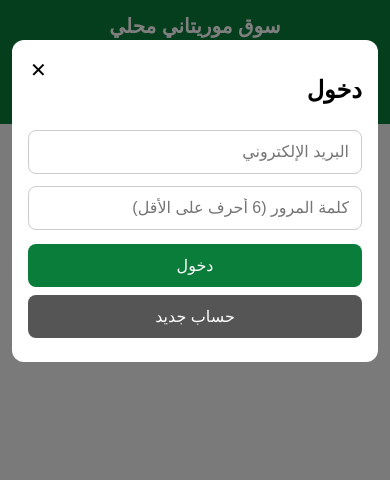
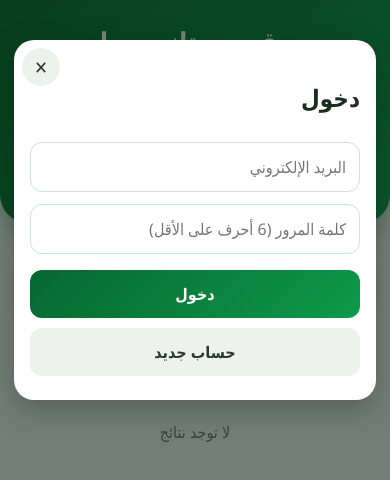
Before and after one commit to sidi506/sidi506.github.io, a plain HTML site: page index.html in a window 390 px wide. Both pictures are taken after a click on the button "دخول". Drawn offline with nearby package versions, Linux system fonts and the light colour scheme; no server answers.

Commit message:
Refactor HTML and CSS for better layout and styling
Updated styles and structure for improved design and responsiveness.

```diff
--- a/index.html
+++ b/index.html
@@ -1,41 +1,54 @@
 <!DOCTYPE html>
 <html lang="ar" dir="rtl">
 <head>
-  <link rel="manifest" href="manifest.json">
-<link rel="icon" href="icon.svg">
-<script>if('serviceWorker' in navigator){navigator.serviceWorker.register('sw.js');}</script>
 <meta charset="UTF-8">
 <meta name="viewport" content="width=device-width, initial-scale=1">
 <meta name="theme-color" content="#0a7d3b">
 <title>سوق موريتاني</title>
+<link rel="manifest" href="manifest.json">
+<link rel="icon" href="icon.svg">
+<script>if('serviceWorker' in navigator){navigator.serviceWorker.register('sw.js');}</script>
 <style>
-*{box-sizing:border-box}
-body{font-family:sans-serif;margin:0;background:#f4f4f4}
-header{background:#0a7d3b;color:#fff;padding:14px;text-align:center}
-header h1{margin:0 0 10px;font-size:20px}
-.bar{margin-top:8px}
-.bar button{background:#fff;color:#0a7d3b;border:0;padding:6px 12px;border-radius:6px;margin:0 3px;font-weight:bold}
-.tools{padding:12px}
-#search,#city{width:100%;padding:12px;border:1px solid #ccc;border-radius:8px;font-size:16px;background:#fff}
-#city{margin-top:8px}
-.cats{margin-top:10px;overflow-x:auto;white-space:nowrap}
-.cats button{border:1px solid #0a7d3b;background:#fff;color:#0a7d3b;padding:6px 14px;border-radius:20px;margin:0 3px}
-.cats button.on{background:#0a7d3b;color:#fff}
-.item{background:#fff;margin:12px;padding:14px;border-radius:10px}
-.item img{width:100%;height:180px;object-fit:cover;border-radius:8px;margin-bottom:8px;background:#ddd}
-.item h3{margin:0 0 6px}
-.place{color:#555;font-size:14px;margin:6px 0}
-.price{color:#0a7d3b;font-weight:bold}
-a.btn{display:inline-block;margin:10px 4px 0 0;background:#25d366;color:#fff;padding:10px 16px;border-radius:8px;text-decoration:none}
-a.map{background:#1a73e8}
-.del{margin:10px 4px 0 0;background:#b00020;color:#fff;border:0;padding:10px 16px;border-radius:8px}
-.msg{text-align:center;padding:20px}
-#modal{display:none;position:fixed;top:0;left:0;right:0;bottom:0;background:rgba(0,0,0,.5);z-index:10;overflow:auto}
-.box{background:#fff;margin:40px 12px;padding:16px;border-radius:12px;position:relative}
-.box input,.box select,.box textarea{width:100%;padding:12px;margin:6px 0;border:1px solid #ccc;border-radius:8px;font-size:16px}
-.box button{width:100%;padding:12px;margin-top:8px;border:0;border-radius:8px;background:#0a7d3b;color:#fff;font-size:16px}
-.box button.alt{background:#555}
-.box button.x{position:absolute;top:6px;left:6px;width:auto;background:none;color:#000;font-size:20px;margin:0}
+*{box-sizing:border-box;-webkit-tap-highlight-color:transparent}
+body{font-family:"Segoe UI",Tahoma,"Noto Sans Arabic",system-ui,sans-serif;margin:0;background:#f1f5f2;color:#1b2b21;line-height:1.5}
+button,input,select,textarea{font-family:inherit}
+button{cursor:pointer}
+
+header{background:linear-gradient(135deg,#07672f,#0d9a4a);color:#fff;padding:22px 14px 40px;text-align:center;border-radius:0 0 28px 28px;box-shadow:0 6px 18px rgba(10,125,59,.25)}
+header h1{margin:0 0 14px;font-size:26px;font-weight:800}
+header h1::after{content:"";display:block;width:56px;height:4px;background:#f2b705;border-radius:4px;margin:8px auto 0}
+.bar{margin-top:10px}
+.bar button{background:#fff;color:#0a7d3b;border:0;padding:8px 16px;border-radius:20px;margin:4px 3px;font-weight:bold;font-size:14px;box-shadow:0 2px 6px rgba(0,0,0,.15)}
+.bar button:active{transform:scale(.96)}
+
+.tools,#list{max-width:700px;margin-left:auto;margin-right:auto}
+.tools{padding:0 14px 6px;margin-top:-22px;position:relative}
+#search,#city{width:100%;padding:14px 16px;border:0;border-radius:14px;font-size:16px;background:#fff;box-shadow:0 3px 12px rgba(0,0,0,.10);color:#1b2b21}
+#search::placeholder{color:#8a958e}
+#search:focus,#city:focus{outline:2px solid #f2b705}
+#city{margin-top:10px}
+.cats{margin-top:12px;overflow-x:auto;white-space:nowrap;padding-bottom:6px;scrollbar-width:none}
+.cats::-webkit-scrollbar{display:none}
+.cats button{border:1.5px solid #0a7d3b;background:#fff;color:#0a7d3b;padding:8px 16px;border-radius:20px;margin:0 3px;font-size:14px;font-weight:600}
+.cats button.on{background:#0a7d3b;color:#fff;box-shadow:0 3px 8px rgba(10,125,59,.35)}
+
+.item{background:#fff;margin:14px;padding:12px;border-radius:18px;box-shadow:0 3px 12px rgba(10,125,59,.10);border:1px solid #e6eee8}
+.item img{width:100%;height:200px;object-fit:cover;border-radius:12px;margin-bottom:10px;background:#e3e9e5}
+.item h3{margin:0 0 6px;font-size:18px;color:#14241a}
+.place{color:#5f6b64;font-size:14px;margin:6px 0}
+.price{display:inline-block;background:#e6f6ec;color:#0a7d3b;font-weight:bold;font-size:16px;padding:4px 14px;border-radius:20px}
+a.btn{display:inline-block;margin:12px 0 0 6px;background:#25d366;color:#fff;padding:11px 18px;border-radius:12px;text-decoration:none;font-weight:bold;box-shadow:0 3px 8px rgba(37,211,102,.35)}
+a.map{background:#1a73e8;box-shadow:0 3px 8px rgba(26,115,232,.35)}
+.del{margin:12px 0 0 6px;background:#fdecee;color:#b00020;border:1px solid #f3c2c8;padding:11px 18px;border-radius:12px;font-weight:bold}
+.msg{text-align:center;padding:30px 20px;color:#6b756f;font-size:16px}
+
+#modal{display:none;position:fixed;top:0;left:0;right:0;bottom:0;background:rgba(10,30,18,.55);z-index:10;overflow:auto}
+.box{background:#fff;margin:40px 14px;padding:20px 16px 16px;border-radius:20px;position:relative;box-shadow:0 10px 30px rgba(0,0,0,.25);max-width:500px}
+.box input,.box select,.box textarea{width:100%;padding:13px;margin:6px 0;border:1.5px solid #d6ddd8;border-radius:12px;font-size:16px;background:#fff}
+.box input:focus,.box select:focus,.box textarea:focus{outline:none;border-color:#0a7d3b}
+.box button{width:100%;padding:13px;margin-top:10px;border:0;border-radius:12px;background:linear-gradient(135deg,#07672f,#0d9a4a);color:#fff;font-size:16px;font-weight:bold}
+.box button.alt{background:#eef2ef;color:#2b3a31}
+.box button.x{position:absolute;top:8px;left:8px;width:38px;height:38px;padding:0;margin:0;border-radius:50%;background:#eef2ef;color:#333;font-size:18px}
 .note{color:#b00020;margin-top:8px;font-size:14px}
 </style>
 </head>
```
